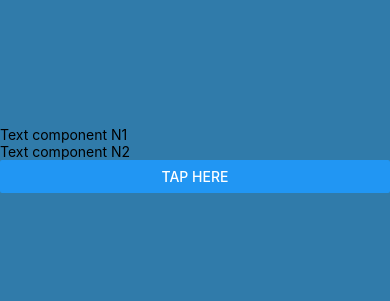
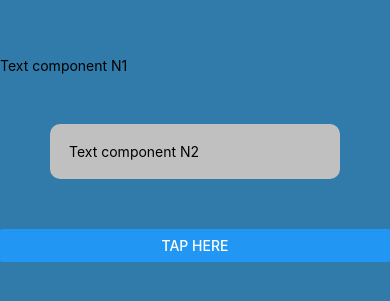
Before and after one commit to gruningzen202302/rn-course, a React Native app: screen / in a window 390 px wide. Shown: the part 263-564 px from the top of the page. Built offline with nearby package versions, Linux system fonts and the light colour scheme.

Commit message:
style: add stile to the text to make increase contrast

```diff
--- a/App.js
+++ b/App.js
@@ -4,7 +4,17 @@ export default function App() {
   return (
     <View style={styles.container}>
       <Text>Text component N1</Text>
-      <Text>Text component N2</Text>
+      <Text
+      style={{
+        backgroundColor:'silver',
+        borderRadius:10,
+        margin:50,
+        borderWidth:3,
+        borderColor:'silver',
+        padding:16,
+        color:'black'}}
+      >Text component N2
+      </Text>
       <Button title='Tap Here'/>
     </View>
   )
```
